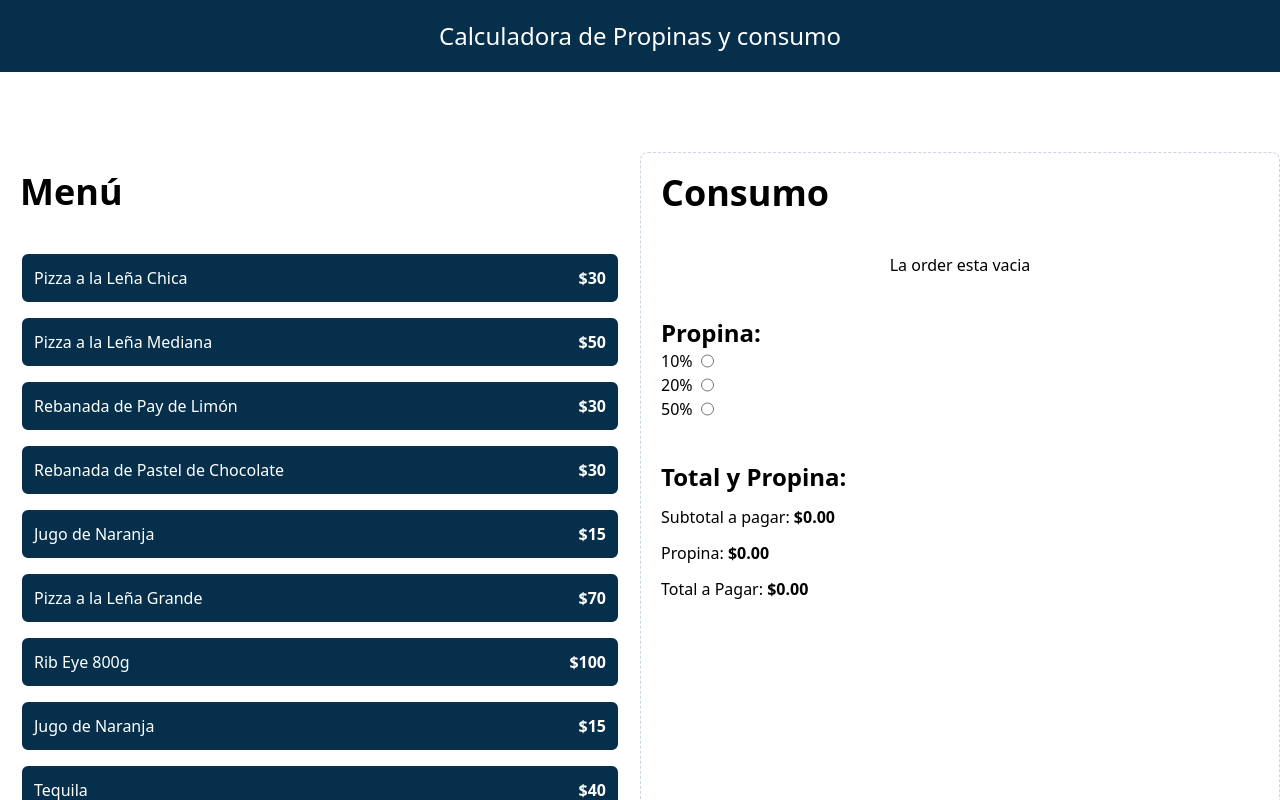
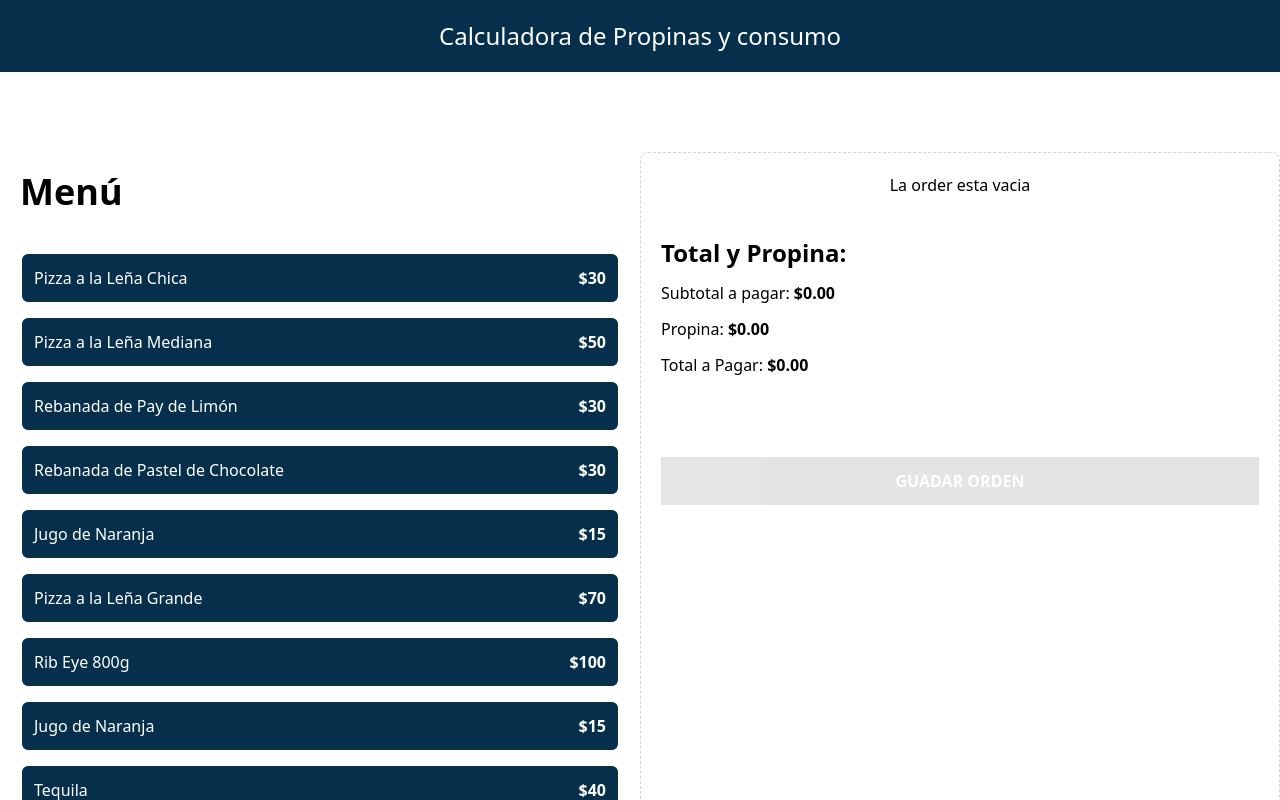
Before and after one commit to StyvenSoft/React-TypeScript-Complete-Guide, a React (Vite) app in the folder BasicReactjsProjects/tip-calculator/: page / in a window 1280 px wide. Shown: the top 800 px of the page. Built offline with nearby package versions, Linux system fonts and the light colour scheme.

Commit message:
Adjusting and resetting the order of orders

```diff
--- a/BasicReactjsProjects/tip-calculator/src/App.tsx
+++ b/BasicReactjsProjects/tip-calculator/src/App.tsx
@@ -7,7 +7,7 @@
 
 function App() {
 
-  const { order, addItem, removeItem, tip, setTip } = useOrder()
+  const { order, addItem, removeItem, tip, setTip, placeOrder } = useOrder()
 
   return (
     <>
@@ -28,16 +28,24 @@
           </div>
         </div>
         <div className="border border-dashed border-slate-300 p-5 rounded-lg space-y-10">
+          {order.length > 0 ? (
+            <>
               <OrderContents
                 order={order}
                 removeItem={removeItem}
               />
               <TipPercentageForm
                 setTip={setTip}
+                tip={tip}
               />
+            </>
+          ) : (
+            <p className="text-center">La order esta vacia</p>
+          )}
           <OrderTotal
             order={order}
             tip={tip}
+            placeOrder={placeOrder}
           />
         </div>
       </main>
--- a/BasicReactjsProjects/tip-calculator/src/components/OrderContent.tsx
+++ b/BasicReactjsProjects/tip-calculator/src/components/OrderContent.tsx
@@ -12,9 +12,7 @@
         <div>
             <h2 className="font-black text-4xl">Consumo</h2>
             <div className="space-y-3 mt-10">
-                {order.length === 0 ?
-                    <p className="text-center">La order esta vacia</p>
-                    : (
+                {
                     order.map(item => (
                         <div
                             key={item.id}
@@ -22,10 +20,10 @@
                         >
                             <div>
                                 <p className="text-lg">
-                                        {item.name} - {formatCurrency( item.price )}
+                                    {item.name} - {formatCurrency(item.price)}
                                 </p>
                                 <p className="font-black">
-                                        Cantidad: {item.quantity} - { formatCurrency(item.price * item.quantity)}
+                                    Cantidad: {item.quantity} - {formatCurrency(item.price * item.quantity)}
                                 </p>
                             </div>
                             <button
@@ -36,7 +34,7 @@
                             </button>
                         </div>
                     ))
-                    )}
+                }
             </div>
         </div>
     )
--- a/BasicReactjsProjects/tip-calculator/src/components/OrderTotal.tsx
+++ b/BasicReactjsProjects/tip-calculator/src/components/OrderTotal.tsx
@@ -4,10 +4,11 @@
 
 type OrderTotalsProps = {
     order: OrderItem[],
-    tip: number
+    tip: number,
+    placeOrder: () => void
 }
 
-export default function OrderTotal({ order, tip }: OrderTotalsProps) {
+export default function OrderTotal({ order, tip, placeOrder }: OrderTotalsProps) {
 
     const subTotalAmount = useMemo(() => order.reduce((total, item) => total + (item.quantity * item.price), 0), [order])
     const tipAmount = useMemo(() => subTotalAmount * tip, [tip, order])
@@ -30,6 +31,12 @@
                     <span className="font-bold">{formatCurrency(totalAmount)}</span>
                 </p>
             </div>
+            <button className="w-full bg-black p-3 uppercase text-white font-bold mt-10 disabled:opacity-10"
+                disabled={totalAmount === 0}
+                onClick={placeOrder}
+            >
+                Guadar Orden
+            </button>
         </>
     )
 }
--- a/BasicReactjsProjects/tip-calculator/src/components/TipPercentageForm.tsx
+++ b/BasicReactjsProjects/tip-calculator/src/components/TipPercentageForm.tsx
@@ -18,23 +18,25 @@
     },
 ]
 type TipPercentageFormProps = {
-    setTip: Dispatch<SetStateAction<number>>
+    setTip: Dispatch<SetStateAction<number>>,
+    tip: number
 }
 
-export default function TipPercentageForm({ setTip }: TipPercentageFormProps) {
+export default function TipPercentageForm({ setTip, tip }: TipPercentageFormProps) {
     return (
         <div>
             <h3 className="font-black text-2xl">Propina:</h3>
             <form>
-                {tipOptions.map(tip => (
-                    <div key={tip.id} className="flex gap-2">
-                        <label htmlFor={tip.id}>{tip.label} </label>
+                {tipOptions.map(tipOption => (
+                    <div key={tipOption.id} className="flex gap-2">
+                        <label htmlFor={tipOption.id}>{tipOption.label} </label>
                         <input
-                            id={tip.id}
+                            id={tipOption.id}
                             type="radio"
                             name="tip"
-                            value={tip.value}
+                            value={tipOption.value}
                             onChange={e => setTip(+e.target.value)}
+                            checked={tipOption.value === tip}
                         />
                     </div>
                 ))}
--- a/BasicReactjsProjects/tip-calculator/src/hooks/useOrdet.ts
+++ b/BasicReactjsProjects/tip-calculator/src/hooks/useOrdet.ts
@@ -28,11 +28,18 @@
         setOrder(order.filter(item => item.id !== id))
     }
 
+    const placeOrder = () => {
+        console.log('Guardando');
+        setOrder([])
+        setTip(0)
+    }
+
     return {
         order,
         tip,
         setTip,
         addItem,
-        removeItem
+        removeItem,
+        placeOrder
     }
 }
```
Lines whose indentation alone changed are shown as unchanged.
